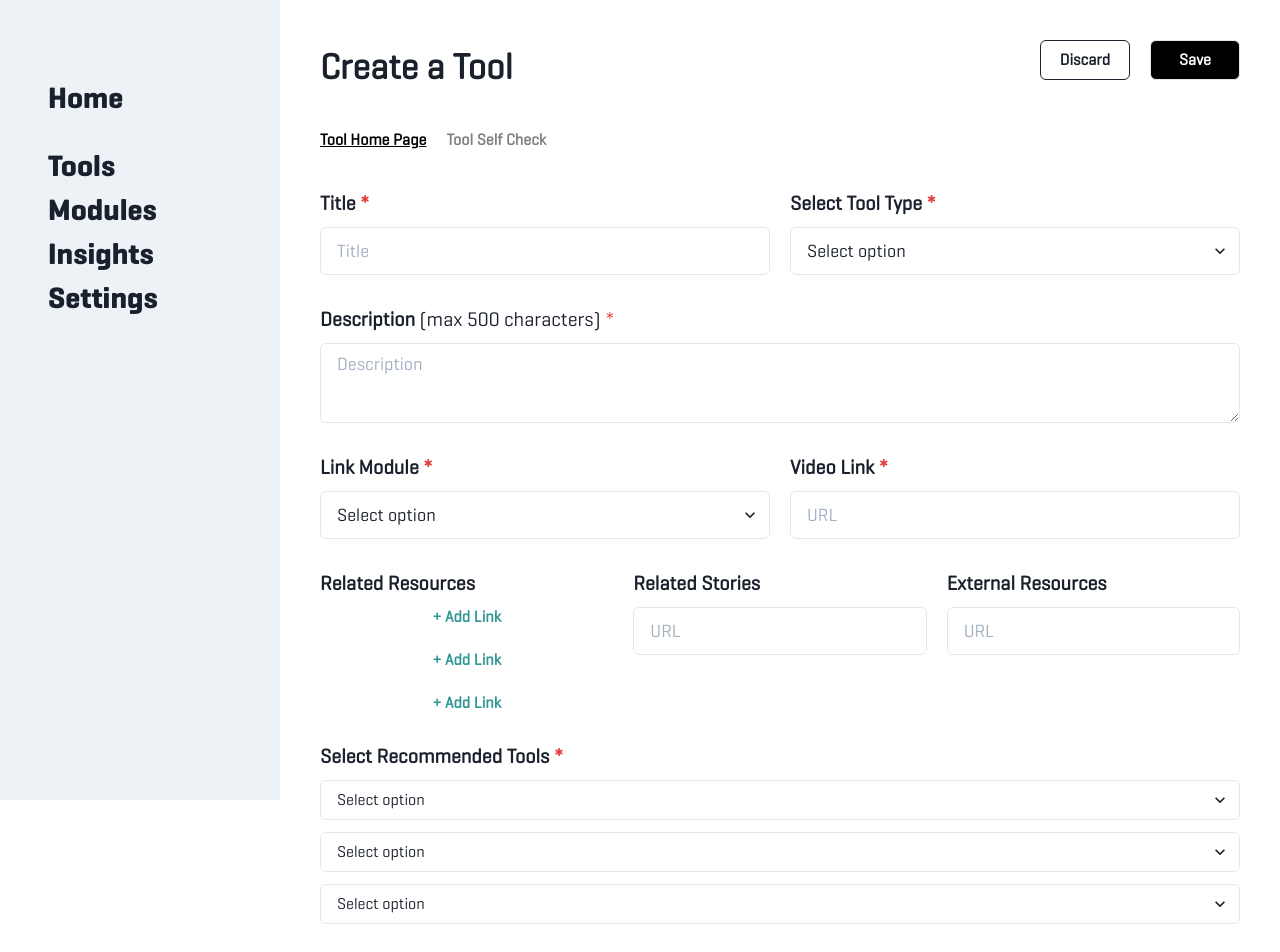
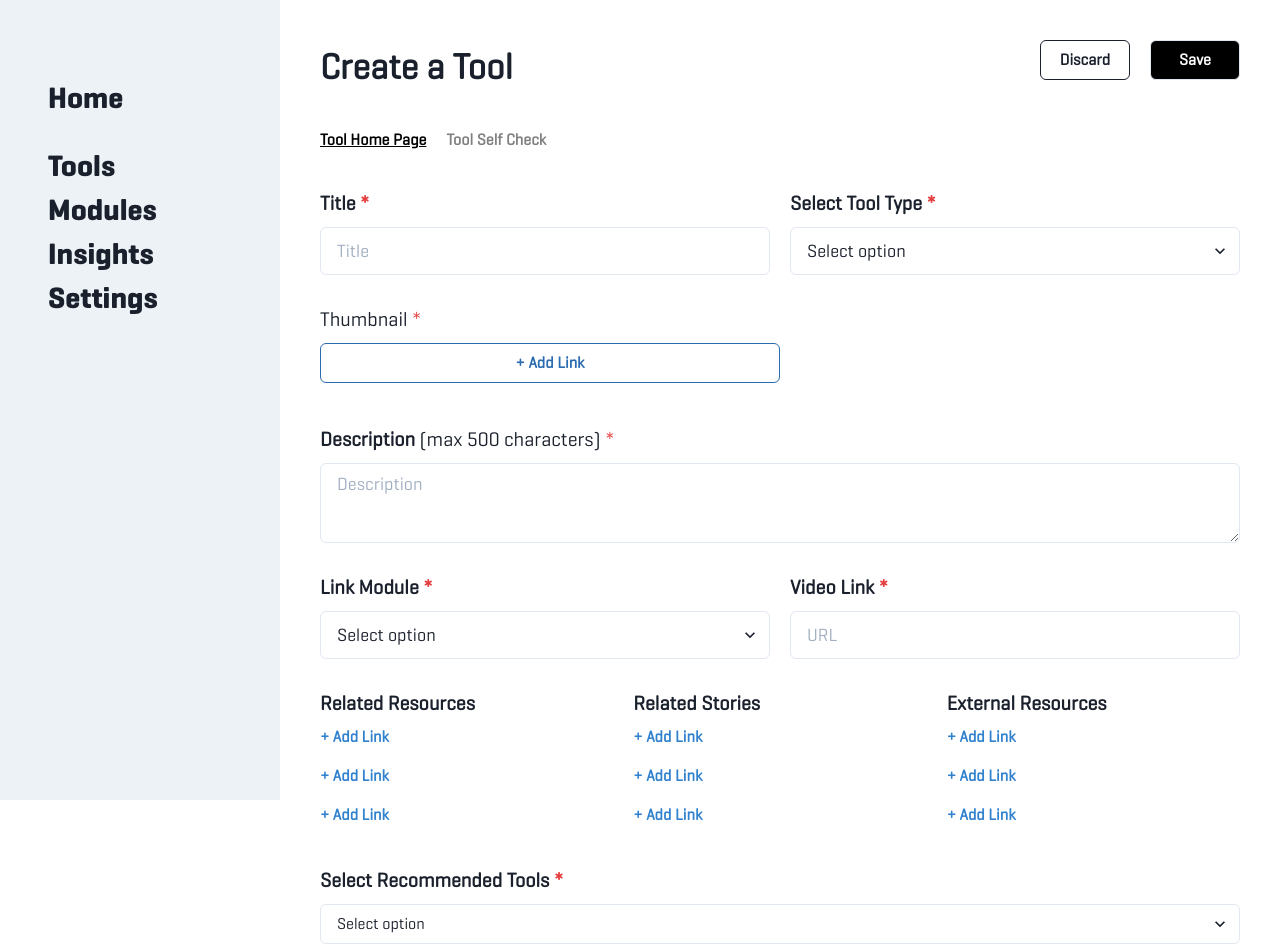
Before and after one commit to uwblueprint/headsupguys, a Next.js app: page /create-a-tool in a window 1280 px wide. Shown: the top 952 px of the page. Built offline with nearby package versions, Linux system fonts and the light colour scheme.

Commit message:
Button updates

```diff
--- a/src/components/toolHomePage/index.tsx
+++ b/src/components/toolHomePage/index.tsx
@@ -5,6 +5,7 @@ import {
     FormLabel,
     Wrap,
     WrapItem,
+    Flex,
     Box,
     Heading,
     Circle,
@@ -83,6 +84,19 @@ export const ToolHomePage: React.FC = ({
             </WrapItem>
             <WrapItem width={"full"}>
                 <FormControl id="first-name" isRequired>
+                    <FormLabel fontSize={20}>Thumbnail</FormLabel>
+                    <Button
+                        variant="outline"
+                        width={"50%"}
+                        mb={"3"}
+                        colorScheme="blue"
+                    >
+                        + Add Link
+                    </Button>
+                </FormControl>
+            </WrapItem>
+            <WrapItem width={"full"}>
+                <FormControl id="first-name" isRequired>
                     <FormLabel fontSize={20}>
                         <b> Description </b>
                         <>(max 500 characters)</>
@@ -131,49 +145,67 @@ export const ToolHomePage: React.FC = ({
                     <FormLabel fontSize={20} fontWeight={"bold"}>
                         Related Resources
                     </FormLabel>
-                    <VStack spacing="24px">
-                        <Button colorScheme="teal" variant="link">
+                    <Wrap>
+                        <WrapItem width={"full"}>
+                            <Button variant="link" mb={"3"} colorScheme="blue">
                                 + Add Link
                             </Button>
-                        <Button colorScheme="teal" variant="link">
+                        </WrapItem>
+                        <WrapItem width={"full"}>
+                            <Button variant="link" mb={"3"} colorScheme="blue">
                                 + Add Link
                             </Button>
-                        <Button colorScheme="teal" variant="link">
+                        </WrapItem>
+                        <WrapItem width={"full"}>
+                            <Button variant="link" mb={"3"} colorScheme="blue">
                                 + Add Link
                             </Button>
-                    </VStack>
+                        </WrapItem>
+                    </Wrap>
                 </FormControl>
                 <FormControl id="first-name" ml={"5"}>
                     <FormLabel fontSize={20} fontWeight={"bold"}>
                         Related Stories
                     </FormLabel>
-                    <Input
-                        width={"full"}
-                        size={"lg"}
-                        isRequired
-                        onChange={(e) =>
-                            onChangeTitleInput(toolId, e.target.value)
-                        }
-                        value={title}
-                        placeholder="URL"
-                        isTruncated
-                    />
+                    <Wrap>
+                        <WrapItem width={"full"}>
+                            <Button variant="link" mb={"3"} colorScheme="blue">
+                                + Add Link
+                            </Button>
+                        </WrapItem>
+                        <WrapItem width={"full"}>
+                            <Button variant="link" mb={"3"} colorScheme="blue">
+                                + Add Link
+                            </Button>
+                        </WrapItem>
+                        <WrapItem width={"full"}>
+                            <Button variant="link" mb={"3"} colorScheme="blue">
+                                + Add Link
+                            </Button>
+                        </WrapItem>
+                    </Wrap>
                 </FormControl>
                 <FormControl id="first-name" ml={"5"}>
                     <FormLabel fontSize={20} fontWeight={"bold"}>
                         External Resources
                     </FormLabel>
-                    <Input
-                        width={"full"}
-                        size={"lg"}
-                        isRequired
-                        onChange={(e) =>
-                            onChangeTitleInput(toolId, e.target.value)
-                        }
-                        value={title}
-                        placeholder="URL"
-                        isTruncated
-                    />
+                    <Wrap>
+                        <WrapItem width={"full"}>
+                            <Button variant="link" mb={"3"} color="#3182CE">
+                                + Add Link
+                            </Button>
+                        </WrapItem>
+                        <WrapItem width={"full"}>
+                            <Button variant="link" mb={"3"} color="#3182CE">
+                                + Add Link
+                            </Button>
+                        </WrapItem>
+                        <WrapItem width={"full"}>
+                            <Button variant="link" mb={"3"} color="#3182CE">
+                                + Add Link
+                            </Button>
+                        </WrapItem>
+                    </Wrap>
                 </FormControl>
             </WrapItem>
             <WrapItem width={"full"}>
--- a/src/components/toolSelfCheck/index.tsx
+++ b/src/components/toolSelfCheck/index.tsx
@@ -237,7 +237,7 @@ export const SelfCheckQuestionCard: React.FC<SelfCheckQuestionCardProps> = ({
                                 <Stack mr={0} minWidth={"50%"} spacing={3}>
                                     <Flex
                                         width={"full"}
-                                        justify={"right"}
+                                        justify={"left"}
                                         wrap={"wrap"}
                                     >
                                         <Heading
```
Lines whose indentation alone changed are shown as unchanged.
